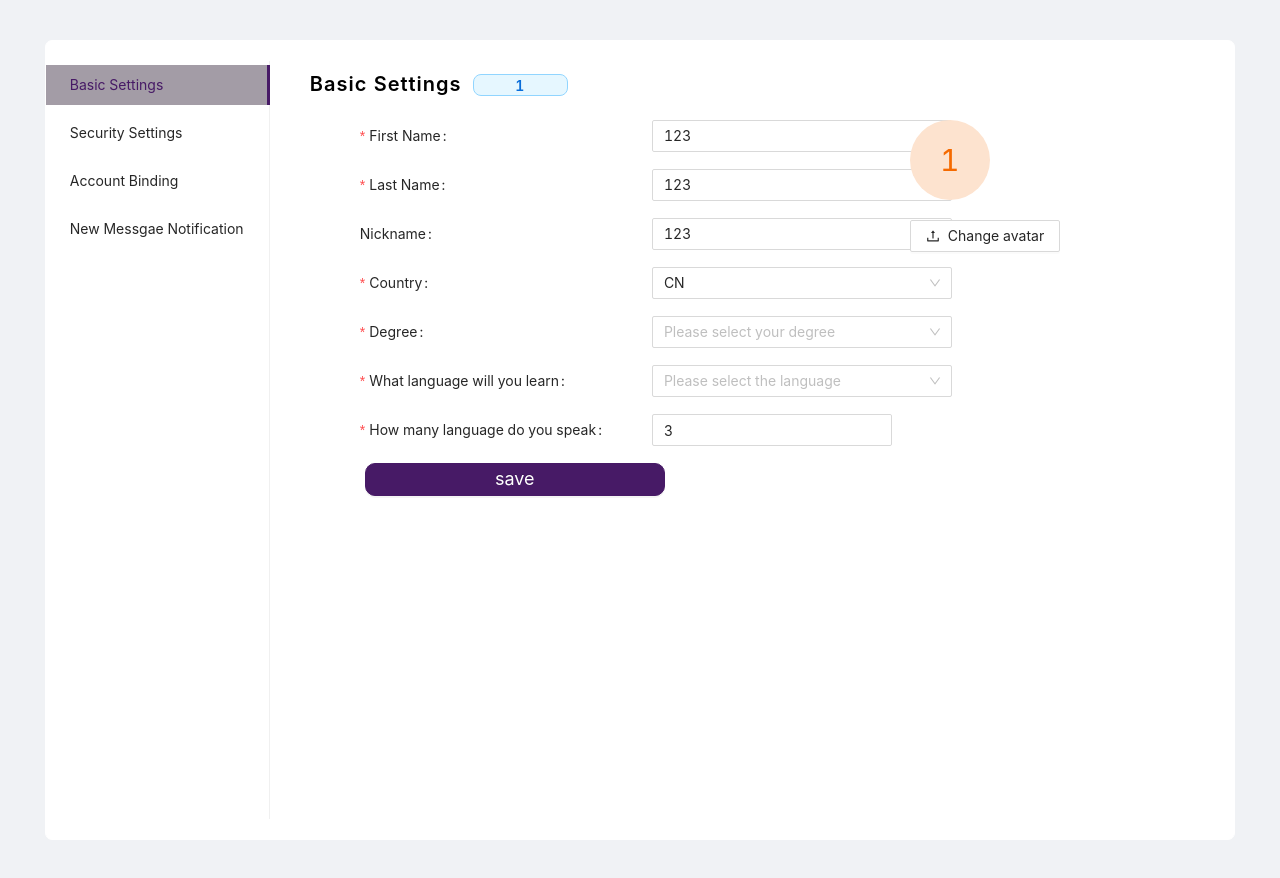
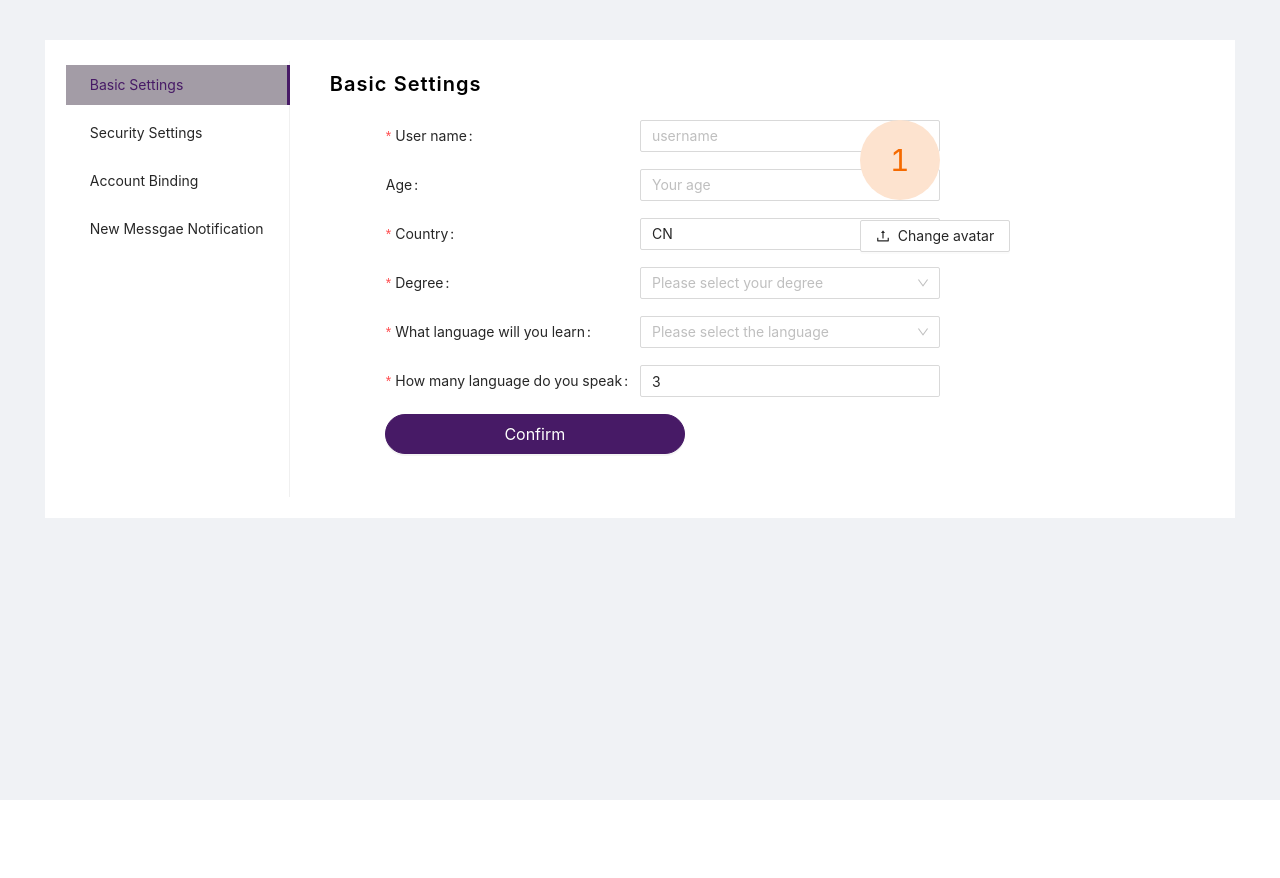
Before and after one commit to Tarotify/taro-art-frontend, a React (Create React App) app: page /user/profile in a window 1280 px wide. After the commit the page ends 800 px from the top, so only its background shows below. Built offline with nearby package versions, Linux system fonts and the light colour scheme.

Commit message:
update profile

```diff
--- a/src/pages/user/profile.jsx
+++ b/src/pages/user/profile.jsx
@@ -229,7 +229,7 @@ export default function UserProfile() {
             <div className="right">
                 {  key === 'Basic'  && userData !=={} &&
                         <>
-                            <div className="profiletitle">Basic Settings <Tag color="blue" className="regTypetag"> {userType}</Tag> </div>
+                            <div className="profiletitle">Basic Settings</div>
                             <div className="basicWrapper">
                                 <div className="infoForm">
                                     <Form
@@ -242,41 +242,26 @@ export default function UserProfile() {
                                         >
                                     <Form.Item
                                         className="setting_form_item"
-                                        name="firstName"
-                                        label="First Name"
+                                        name="name"
+                                        label="User name"
                                         hasFeedback
                                         rules={[
                                         {
                                             required: true,
-                                            message: 'Please input your first name!',
+                                            message: 'Please input your username!',
                                         },
                                         ]}
                                     >
-                                    <Input placeholder="first name" className="select_input">
+                                    <Input placeholder="username" className="select_input">
                                     </Input>
                                     </Form.Item>
                                     <Form.Item
                                         className="setting_form_item"
-                                        name="lastName"
-                                        label="Last Name"
-                                        hasFeedback
-                                        rules={[
-                                        {
-                                            required: true,
-                                            message: 'Please input your last name!',
-                                        },
-                                        ]}
-                                    >
-                                    <Input placeholder="last name" className="select_input">
-                                    </Input>
-                                    </Form.Item>
-                                    <Form.Item
-                                        className="setting_form_item"
-                                        name="nickName"
-                                        label=" Nickname"
+                                        name="age"
+                                        label=" Age"
                                         hasFeedback
                                     >
-                                    <Input placeholder="nickname" className="select_input">
+                                    <Input placeholder="Your age" className="select_input">
                                     </Input>
                                     </Form.Item>
                                     <Form.Item
@@ -351,10 +336,15 @@ export default function UserProfile() {
                                     >
                                         <InputNumber min={1} max={10} defaultValue={3} className="select_inputNumber" />
                                     </Form.Item>
-                                    <Form.Item className="setting_form_item">
+                                    {/* <Form.Item className="setting_form_item">
                                                 <Button type="primary" htmlType="submit" className="saveButton">
                                                 <span>save</span>
                                                 </Button>
+                                    </Form.Item> */}
+                                    <Form.Item className="setting_form_item">
+                                            <Button type="primary" shape="round"  size='large'  htmlType="submit" className="saveButton">
+                                                Confirm
+                                            </Button>
                                     </Form.Item>
                                     </Form>
                                 </div>
--- a/src/pages/user/profile.less
+++ b/src/pages/user/profile.less
@@ -3,15 +3,16 @@
     display: block;
     width: 100%;
     overflow: hidden;
+    height: 100vh;
 }
 .profileContainer {
     background-color: #fff;
     border: 1px solid #fff;
-    border-radius: 7px;
+    // border-radius: 7px;
     margin: 40px auto;
-    padding: 20px 0;
+    padding: 20px;
     display: flex;
-    height: 100vh;
+    // height: 100vh;
     width: 93%;
     overflow: hidden;
     .leftMenu {
@@ -47,7 +48,7 @@
                 margin-left:30px;
                 max-width:750px;
                 .setting_form{
-                    width:570px;
+                    width:500px;
                     margin: 10px auto;
                     padding: 20px;
                     padding-top: 0px;
@@ -55,9 +56,7 @@
                     .setting_form_item{
                           margin-bottom: 15px;
                          .ant-col.ant-form-item-label{
-                            margin: 0;
-                            margin-right: 0px;
-                            margin-bottom: 2px;
+                            margin: 0px 0px 2px 6px;
                           }
                          .ant-col.ant-form-item-control{
                              margin-left: 5px;
@@ -72,18 +71,11 @@
                             }
                          }
                          .select_inputNumber{
-                            width: 240px;
+                            width: 300px;
                         }
                          .saveButton{
                             display: block;
                             width: 300px;
-                            border-radius: 10px;
-                            align-content: center;
-                            height: 33px;
-                            span{
-                                font-size: 18px;
-                                line-height: 0px;
-                            }
                          }
                        }
 
```
Also changed, not shown: 1 other file (tests, documents, lock files or other folders).
